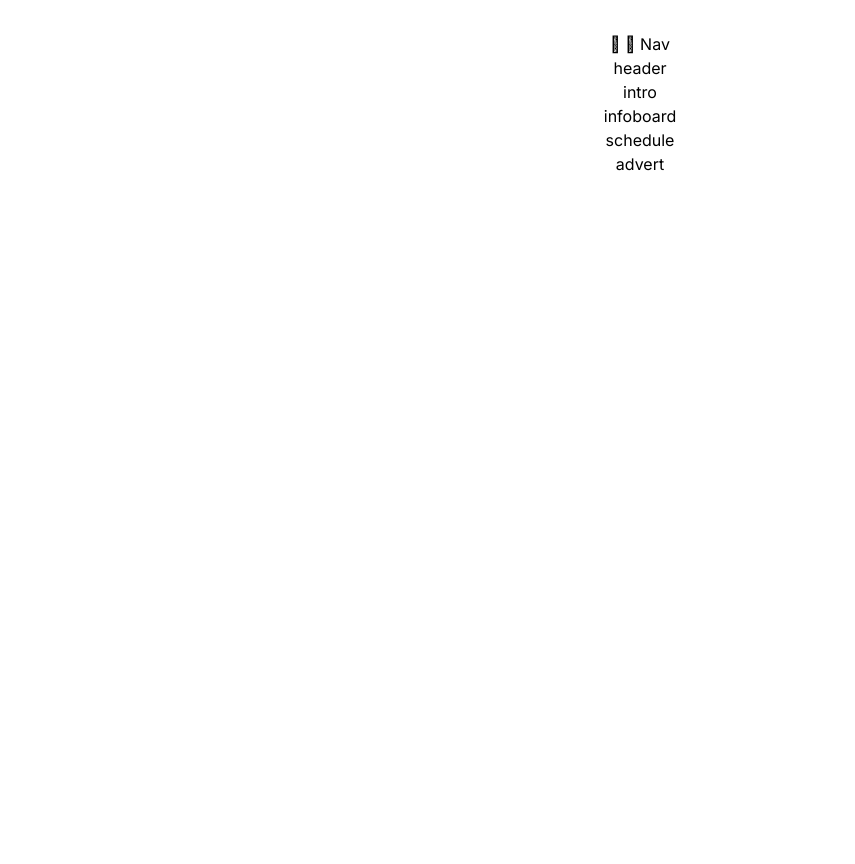
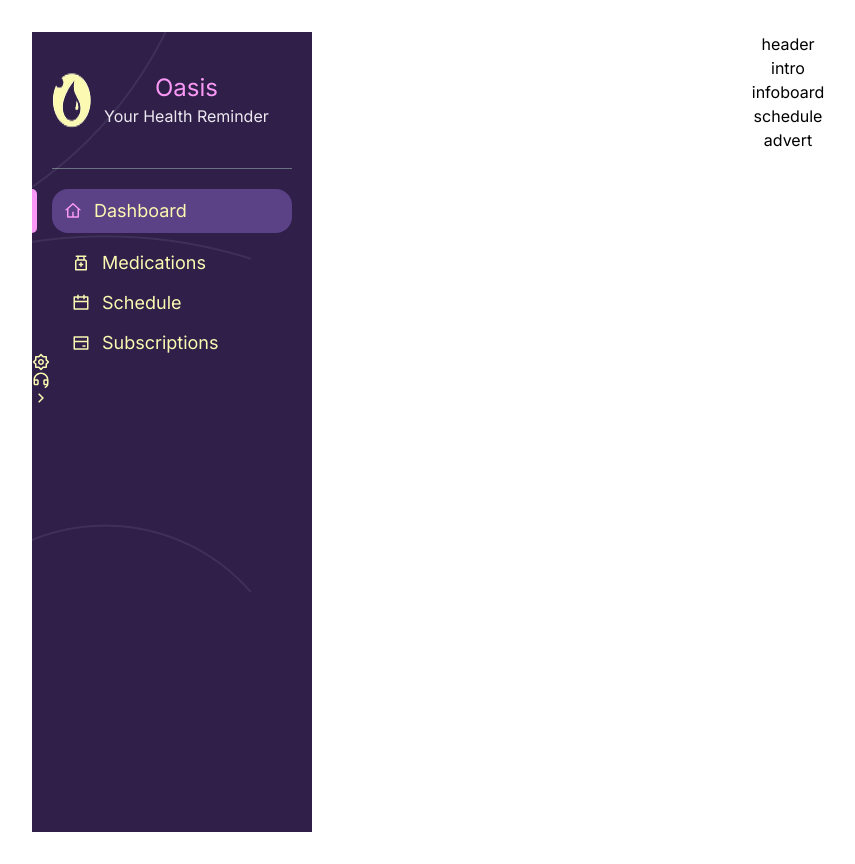
Before and after one commit to TheGildedNexus/oasishealthapp, a React (Vite) app in the folder webapp/: page / in a window 1280 px wide. Shown: the whole page, without its empty margins (0-855 px from the left). Before the commit the page ends 800 px from the top, so only its background shows below. Built offline with nearby package versions, Linux system fonts and the light colour scheme.

Commit message:
working-on-dashboard

```diff
--- a/webapp/src/index.css
+++ b/webapp/src/index.css
@@ -3,7 +3,7 @@
 
 
 
-*{
+* {
 	box-sizing: border-box;
 	font-family: 'Inter', sans-serif;
 	font-optical-sizing: auto;
@@ -32,7 +32,7 @@ box-shadow: 0px 1px 2px rgba(14, 18, 27, 0.24), 0px 0px 0px 1px;
 	border-radius: 10px;
 }
 
-.btn:disabled{
+.btn:disabled {
 	background: rgb(207, 200, 200);
 }
 
@@ -47,7 +47,7 @@ label {
 	font-weight: 600;
 }
 
-.range::-webkit-slider-thumb{
+.range::-webkit-slider-thumb {
 	display: none;
 	appearance: none;
 	-webkit-appearance: none;
@@ -62,7 +62,7 @@ label {
 	background: transparent;
 }
 
-.range:focus{
+.range:focus {
 	outline: none;
 }
 
@@ -71,15 +71,15 @@ label {
 	border-radius: 9999px;
 }
 
-#weak::-webkit-slider-runnable-track{
+#weak::-webkit-slider-runnable-track {
 	background-color: rgba(251, 55, 72, 1);
 }
 
-#medium::-webkit-slider-runnable-track{
+#medium::-webkit-slider-runnable-track {
 	background-color: rgba(250, 115, 25, 1);
 }
 
-#strong::-webkit-slider-runnable-track{
+#strong::-webkit-slider-runnable-track {
 	background-color: rgba(31, 193, 107, 1);
 }
 
@@ -90,5 +90,25 @@ input[type='number']::-webkit-outer-spin-button {
 }
 
 input[type='number'] {
-  -moz-appearance: textfield; /* Also needed for consistency */
+	-moz-appearance: textfield;
+	/* Also needed for consistency */
 }
+
+.active::before {
+	content: "";
+	position: absolute;
+	left: 0;
+	top: 0;
+	bottom: 0;
+	width: 5px;
+	background-color: var(--color-oasis-pink);
+	border-top-right-radius: 10px;
+	border-bottom-right-radius: 10px;
+}
+
+.active {
+	background: rgba(91, 65, 133, 1);
+	.icon {
+		fill: var(--color-oasis-pink);
+	}
+}
--- a/webapp/src/pages/users/dashboard.jsx
+++ b/webapp/src/pages/users/dashboard.jsx
@@ -1,10 +1,65 @@
 import React from 'react'
-import home from '../../assets/icons/home.svg'
+import { RiHome4Line, RiMedicineBottleLine, RiCalendarLine, RiBankCardLine, RiSettings2Line, RiCustomerServiceLine, RiArrowRightSLine } from '@remixicon/react'
+import linepath from '../../assets/icons/line-path.png'
+import logo from '../../assets/images/logo-transparent.png'
+
 
 function Dashboard() {
 	return (
+		<div className='grid grid-cols-[auto_1fr] gap-4'>
+			<div className='bg-oasis-indigo w-70 h-[100vh] overflow-hidden'>
+				<img src={linepath} alt="" className='fixed top-[-100px] left-[-20px]'/>
+				<div className='m-5 mt-10 pb-10 flex border-b-1 border-gray-500'>
+					<img src={logo} alt="" />
+					<div className='ml-3'>
+						<h2 className='text-oasis-pink text-2xl font-[400]'>Oasis</h2>
+						<p className='text-oasis-white'>Your Health Reminder</p>
+					</div>
+				</div>
+				<div className='relative'>
+				<div className='w-60 flex ml-5 h-[100%] items-center mt-5 p-3 rounded-2xl active'>
+					<RiHome4Line size={18} className='fill-oasis-yellow icon' />
+					<h3 className='ml-3 text-oasis-yellow text-lg/[20px] tracking-[0.25%'>Dashboard</h3>
+				</div>
+				</div>
+				<div className='relative'>
+				<div className='w-[100%] flex items-center mt-5 pl-10'>
+					<RiMedicineBottleLine size={18} className='fill-oasis-yellow icon' />
+					<h3 className='ml-3 text-oasis-yellow text-lg/[20px] tracking-[0.25%'>Medications</h3>
+				</div>
+				</div>
+				<div className='relative'>
+				<div className='w-[100%] flex items-center mt-5 pl-10'>
+					<RiCalendarLine size={18} className='fill-oasis-yellow icon' />
+					<h3 className='ml-3 text-oasis-yellow text-lg/[20px] tracking-[0.25%'>Schedule</h3>
+				</div>
+				</div>
+				<div className='relative'>
+				<div className='w-[100%] flex items-center mt-5 pl-10'>
+					<RiBankCardLine size={18} className='fill-oasis-yellow icon' />
+					<h3 className='ml-3 text-oasis-yellow text-lg/[20px] tracking-[0.25%'>Subscriptions</h3>
+				</div>
+				</div>
+				<footer>
 					<div>
-		<div>&#xEE1D; &#xEA92; Nav</div>
+						<div>
+							<RiSettings2Line size={18} className='fill-oasis-yellow'/>
+						</div>
+						<div>
+							<RiCustomerServiceLine size={18} className='fill-oasis-yellow' />
+						</div>
+					</div>
+					<div>
+						<div></div>
+						<div>
+							<div></div>
+							<div></div>
+						</div>
+						<RiArrowRightSLine size={18} className='fill-oasis-yellow'/>
+					</div>
+				</footer>
+			</div>
+			<div className=''>
 				<div>header</div>
 				<div>intro</div>
 				<div>infoboard</div>
@@ -13,6 +68,7 @@ function Dashboard() {
 					<div>advert</div>
 				</div>
 			</div>
+		</div>
 	)
 }
 
```
Also changed, not shown: webapp/src/assets/images/logo-transparent.png (added). Lines whose indentation alone changed are shown as unchanged.
